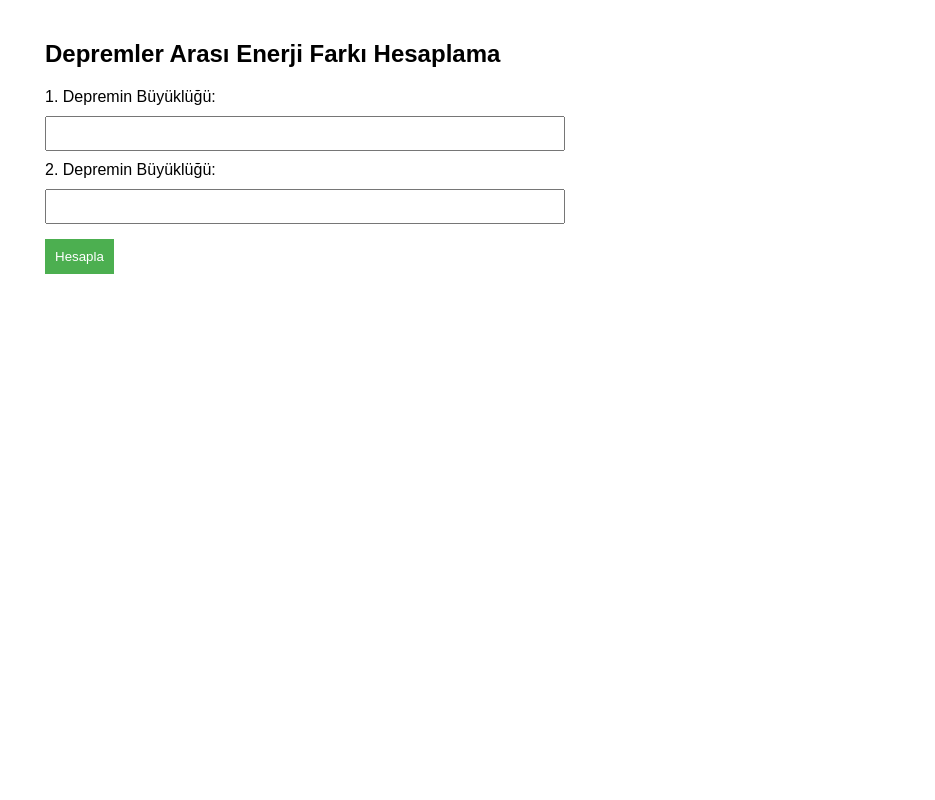
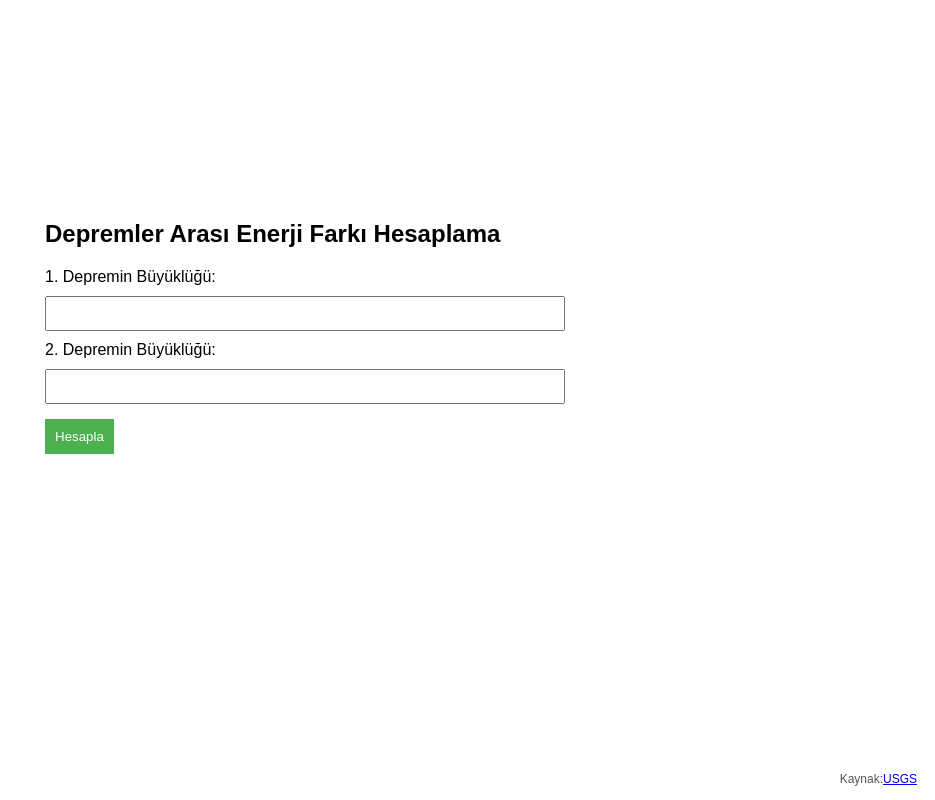
Before and after one commit to synemre/deprem-enerji-hesaplayici, a plain HTML site: page index.html in a window 1280 px wide. Shown: the whole page, without its empty margins (345-1280 px from the left). Drawn offline with Linux system fonts and the light colour scheme.

Commit message:
Update index.html

```diff
--- a/index.html
+++ b/index.html
@@ -4,12 +4,27 @@
   <meta charset="UTF-8">
   <title>Deprem Enerji Farkı Hesaplama</title>
   <style>
-    body { font-family: Arial, sans-serif; padding: 20px; max-width: 500px; margin: auto; }
+    body { font-family: Arial, sans-serif; padding: 200px; max-width: 500px; margin: auto; }
     label, input, button { display: block; margin-top: 10px; }
     input { width: 100%; padding: 8px; }
     button { padding: 10px; margin-top: 15px; background-color: #4CAF50; color: white; border: none; cursor: pointer; }
     #sonuc { margin-top: 20px; font-weight: bold; }
+
+
+  #referans {
+  position: fixed;
+  bottom: 10px;
+  right: 10px;
+  font-size: 12px;
+  color: #555;
+  background-color: rgba(255, 255, 255, 0.8);
+  padding: 4px 8px;
+  border-radius: 4px;
+}
   </style>
+
+
+
 </head>
 <body>
   <h2>Depremler Arası Enerji Farkı Hesaplama</h2>
@@ -33,11 +48,14 @@
         return;
       }
 
-      const fark = 1.5 * (m2 - m1);
+      const fark = 1.44 * (m2 - m1);
       const enerjiOrani = Math.pow(10, fark);
       document.getElementById('sonuc').innerText =
         `${m2} büyüklüğündeki deprem, ${m1} büyüklüğündeki depremin yaklaşık ${enerjiOrani.toFixed(2)} katı enerji açığa çıkarır.`;
     }
   </script>
+
+  <div id="referans">Kaynak:<a href="https://www.usgs.gov/programs/earthquake-hazards/earthquake-magnitude-energy-release-and-shaking-intensity" target="_blank">USGS</a>
+</div>
 </body>
 </html>
```
